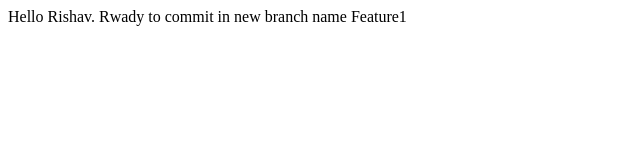
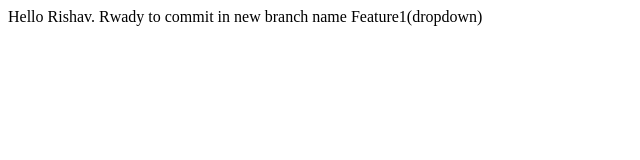
Before and after one commit to rishavranjan/local_code_commit, a plain HTML site: page index.html in a window 1280 px wide. Shown: the whole page, without its empty margins (0-640 px from the left). Drawn offline with Linux system fonts and the light colour scheme.

```diff
--- a/index.html
+++ b/index.html
@@ -1 +1 @@
-<p>Hello Rishav. Rwady to commit in new branch name Feature1</p>
+<p>Hello Rishav. Rwady to commit in new branch name Feature1(dropdown)</p>
```
